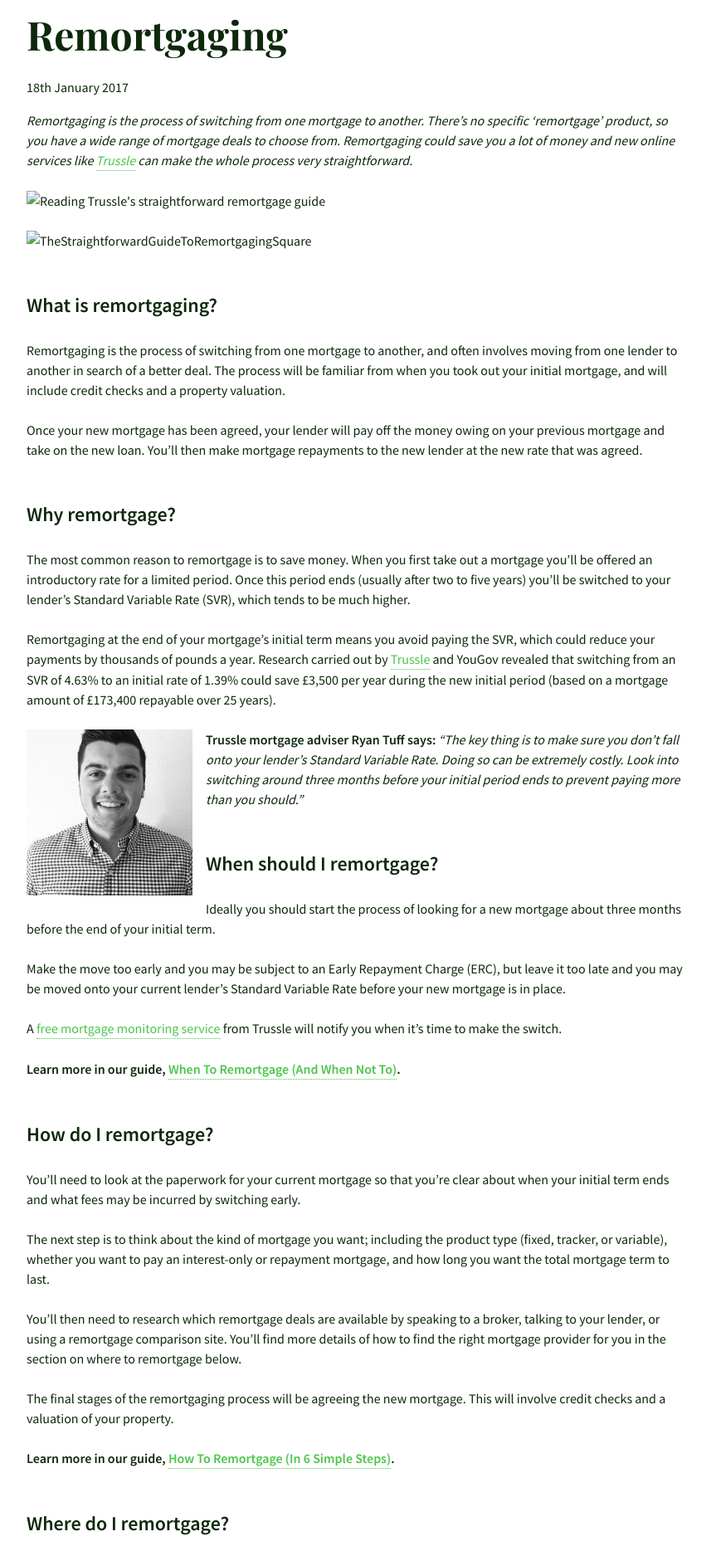
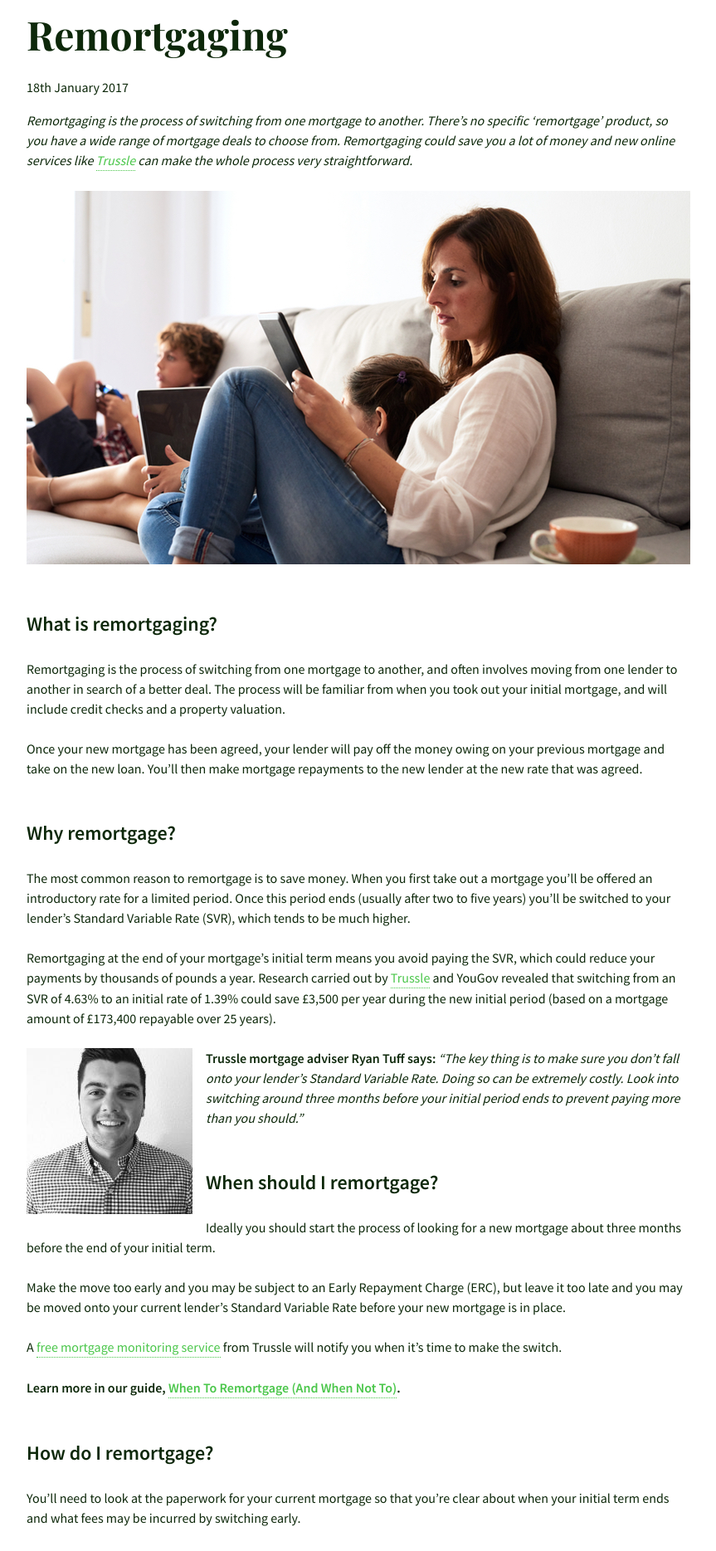
Before and after one commit to olitrussle/blog, a Jekyll site: the page built from _posts/2017-01-18-the-straightforward-guide-to-remortgaging.md, in a window 1280 px wide. Shown: the part 410-2279 px from the top of the page at 83% size, without its empty margins (208-1071 px from the left). Built offline with Jekyll 4.4.1, drawn with Linux system fonts in a browser that asks for light colours.

Commit message:
Updated 2017-01-18-the-straightforward-guide-to-remortgaging.md

```diff
--- a/_posts/2017-01-18-the-straightforward-guide-to-remortgaging.md
+++ b/_posts/2017-01-18-the-straightforward-guide-to-remortgaging.md
@@ -12,10 +12,7 @@ title: The Straightforward Guide To Remortgaging
 ---
 _Remortgaging is the process of switching from one mortgage to another. There’s no specific ‘remortgage’ product, so you have a wide range of mortgage deals to choose from. Remortgaging could save you a lot of money and new online services like [Trussle](https://trussle.com/) can make the whole process very straightforward._
 
-![Reading Trussle's straightforward remortgage guide]({{site.baseurl}}/_posts/Reading Trussle's straightforward remortgage guide.jpg)
-
-![TheStraightforwardGuideToRemortgagingSquare]({{site.baseurl}}/_posts/Reading Trussle's straightforward remortgage guide square.jpg)
-
+![Reading Trussle's straightforward remortgage guide]({{site.baseurl}}/images/post_images/Reading Trussle's straightforward remortgage guide.jpg)
 
 ## What is remortgaging?
 Remortgaging is the process of switching from one mortgage to another, and often involves moving from one lender to another in search of a better deal. The process will be familiar from when you took out your initial mortgage, and will include credit checks and a property valuation.
```
